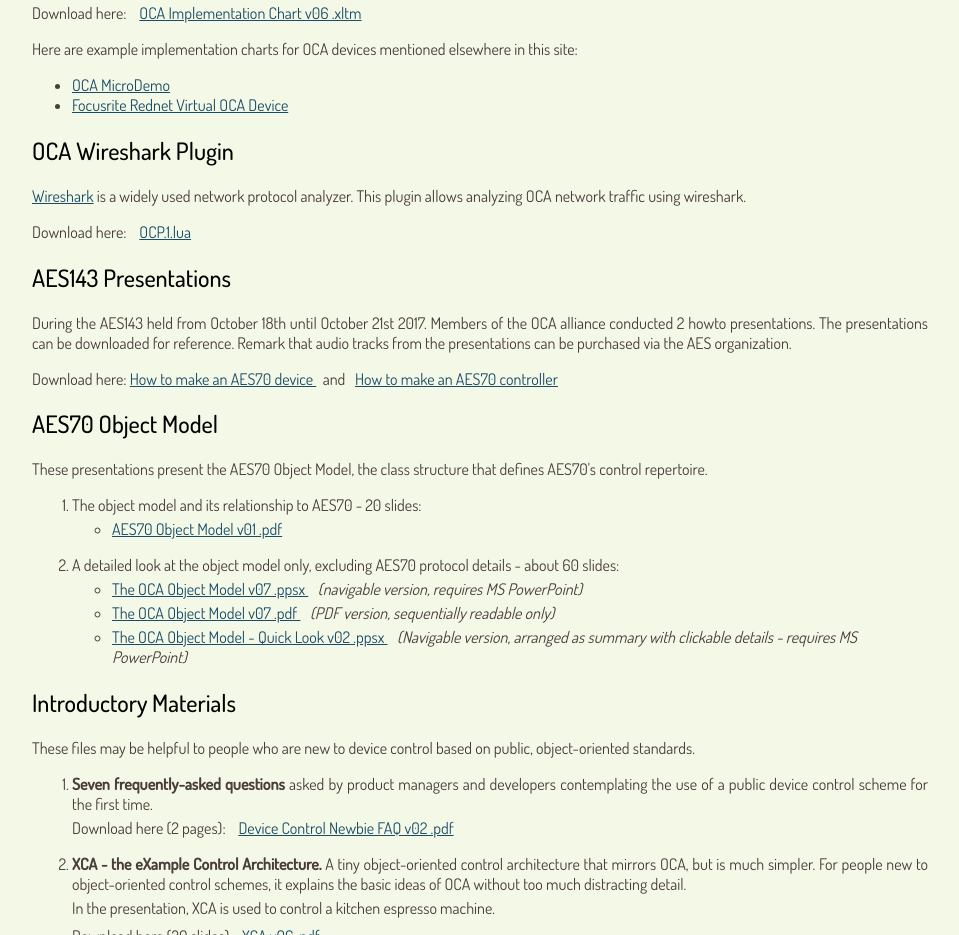
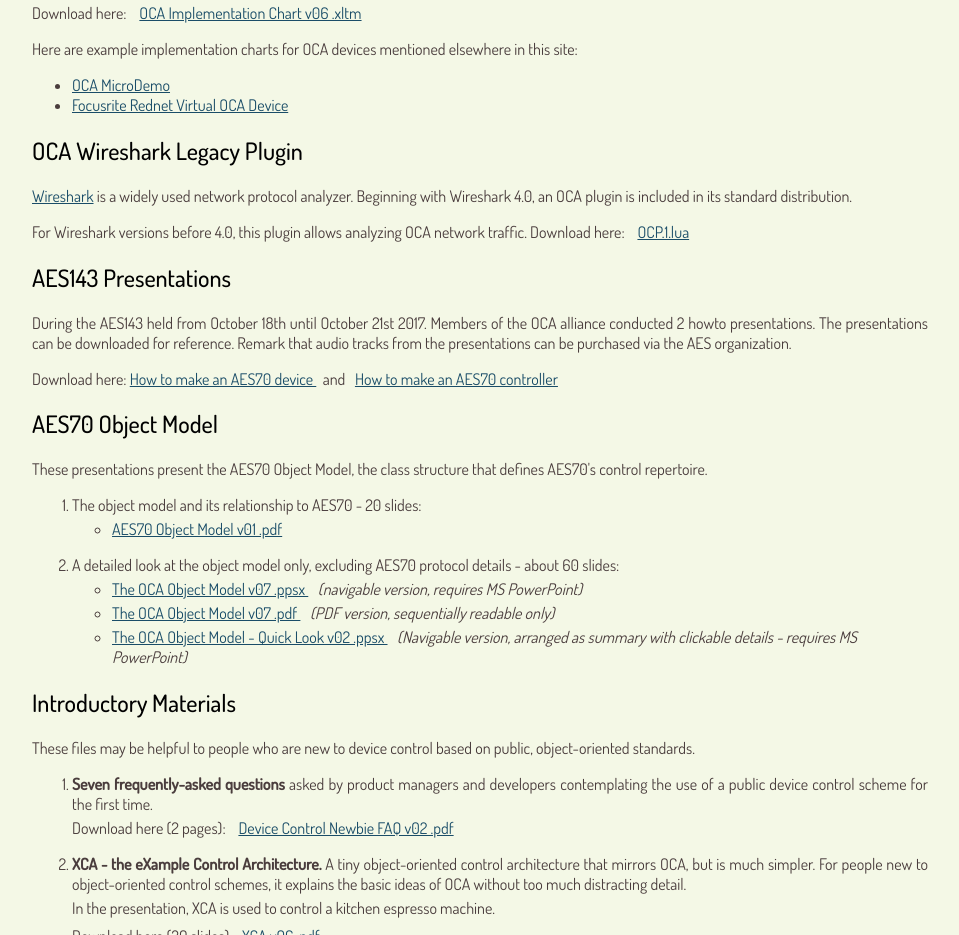
Before and after one commit to OCAAlliance/ocaalliance.github.io, a plain HTML site: page downloads.html in a window 1280 px wide. Shown: the part 1209-2144 px from the top of the page, without its empty margins (96-1055 px from the left). Drawn offline with nearby package versions, Linux system fonts and the light colour scheme.

Commit message:
Changed Wireshark plugin section to note that plugin isn't needed with Wireshark 4.0 and after.

```diff
--- a/downloads.html
+++ b/downloads.html
@@ -136,12 +136,14 @@
 				</li>
       </ul>
 
-      <h2>OCA Wireshark Plugin</h2>
+      <h2>OCA Wireshark Legacy Plugin</h2>
 
       <p>
-        <a rel=noopener target=_blank href='https://wireshark.org/'>Wireshark</a> is a widely used network protocol analyzer. This plugin allows analyzing OCA network traffic using wireshark.
-      </p>
-      <p>
+        <a rel=noopener target=_blank href='https://wireshark.org/'>Wireshark</a> is a widely used network protocol analyzer. Beginning with Wireshark 4.0, an OCA plugin is included in its standard distribution.
+			</p>
+
+			<p>
+				For Wireshark versions before 4.0, this plugin allows analyzing OCA network traffic.
         Download here: &nbsp;&nbsp;
 				<a href='downloads/OCP.1.lua'>
 					OCP.1.lua
```
